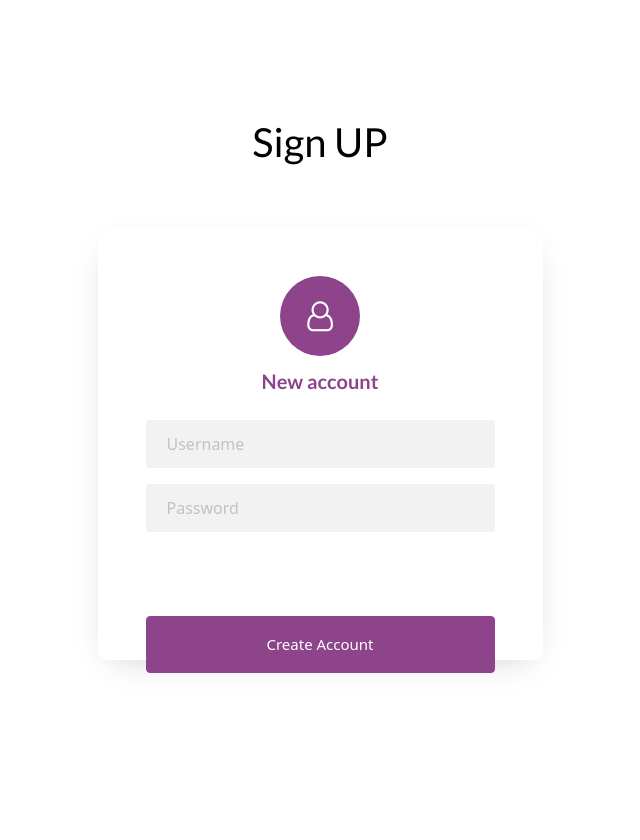
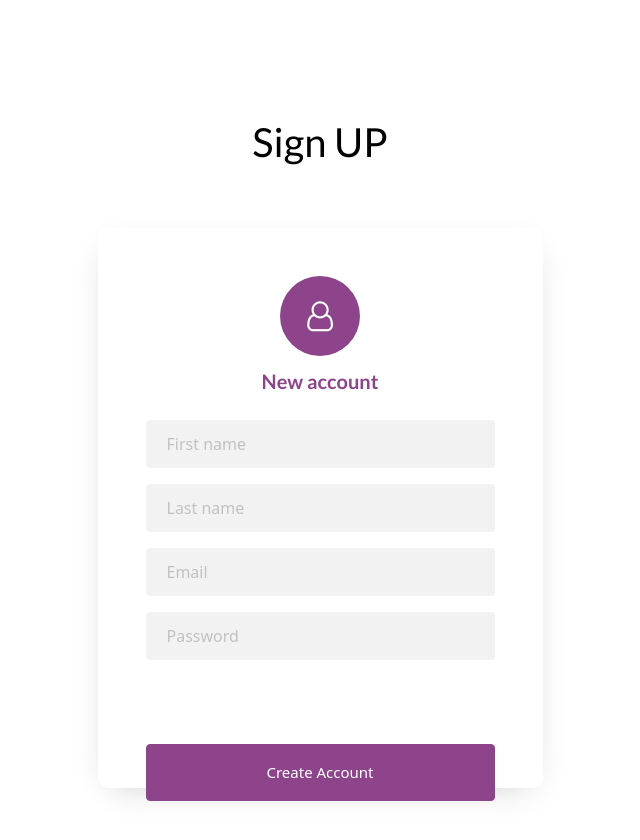
Before and after one commit to ace34TT/garage-frontend, an Angular app: page /signUp in a window 1280 px wide. Shown: the top 840 px of the page, without its empty margins (320-960 px from the left). Before the commit the page ends 800 px from the top, so only its background shows below. Built offline with nearby package versions, Linux system fonts and the light colour scheme.

Commit message:
Update signup

```diff
--- a/src/app/pages/signup/signup.component.html
+++ b/src/app/pages/signup/signup.component.html
@@ -17,7 +17,23 @@
               <input
                 type="text"
                 class="form-control rounded-left"
-                placeholder="Username"
+                placeholder="First name"
+                required
+              />
+            </div>
+            <div class="form-group d-flex">
+              <input
+                type="password"
+                class="form-control rounded-left"
+                placeholder="Last name"
+                required
+              />
+            </div>
+            <div class="form-group d-flex">
+              <input
+                type="password"
+                class="form-control rounded-left"
+                placeholder="Email"
                 required
               />
             </div>
```
